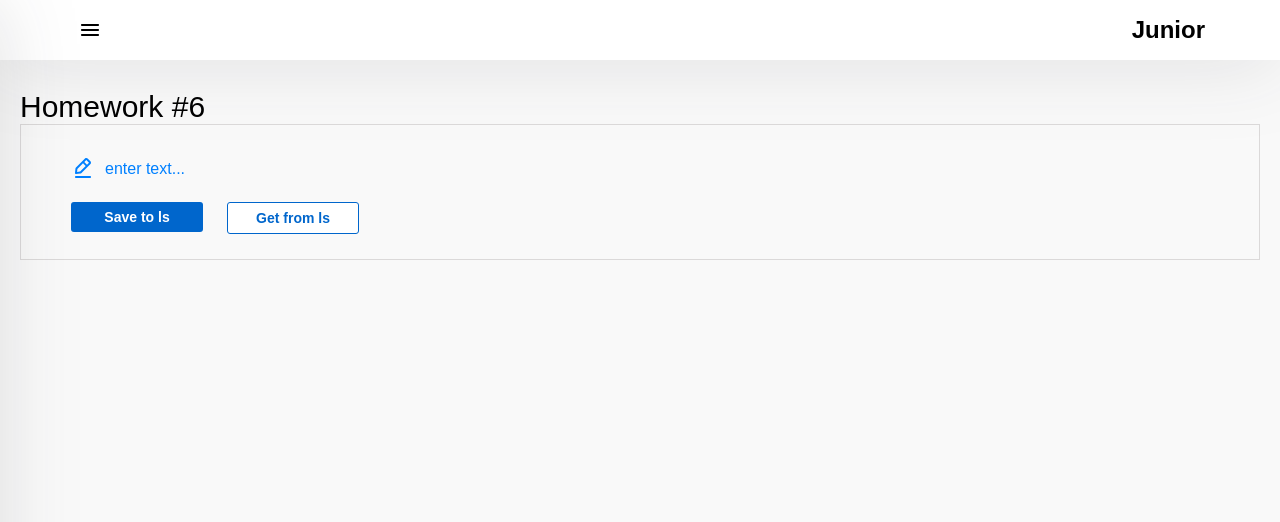
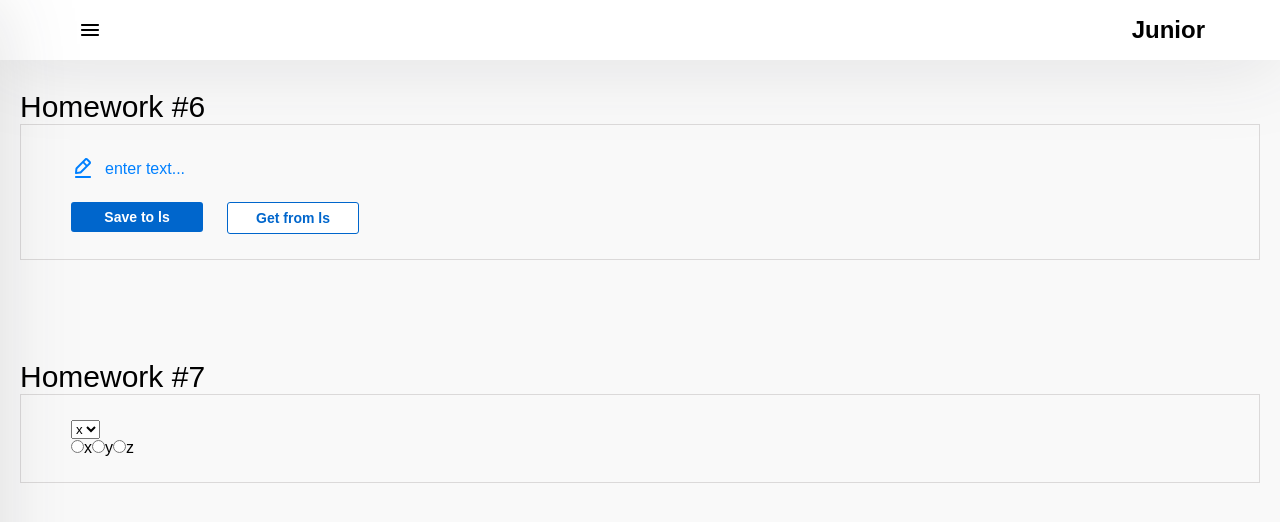
Before and after one commit to apastan/hw-sprint-2, a React (Create React App) app: page /#/junior in a window 1280 px wide. Shown: the top 522 px of the page. Built offline with nearby package versions, Linux system fonts and the light colour scheme; the HTML template or start-up script is replaced by a standard one.

Commit message:
03-03 start

```diff
--- a/src/s2-homeworks/hw05/pages/Junior.tsx
+++ b/src/s2-homeworks/hw05/pages/Junior.tsx
@@ -1,5 +1,6 @@
 import React from 'react'
 import HW6 from "../../hw06/HW6";
+import HW7 from "../../hw07/HW7";
 // import HW8 from '../../hw08/HW8'
 // import HW9 from '../../hw09/HW9'
 
@@ -7,7 +8,7 @@
     return (
         <div id={'hw5-page-junior'}>
             <HW6 />
-            {/*<HW7 />*/}
+            <HW7 />
             {/*<HW8 />*/}
             {/*<HW9 />*/}
         </div>
```
